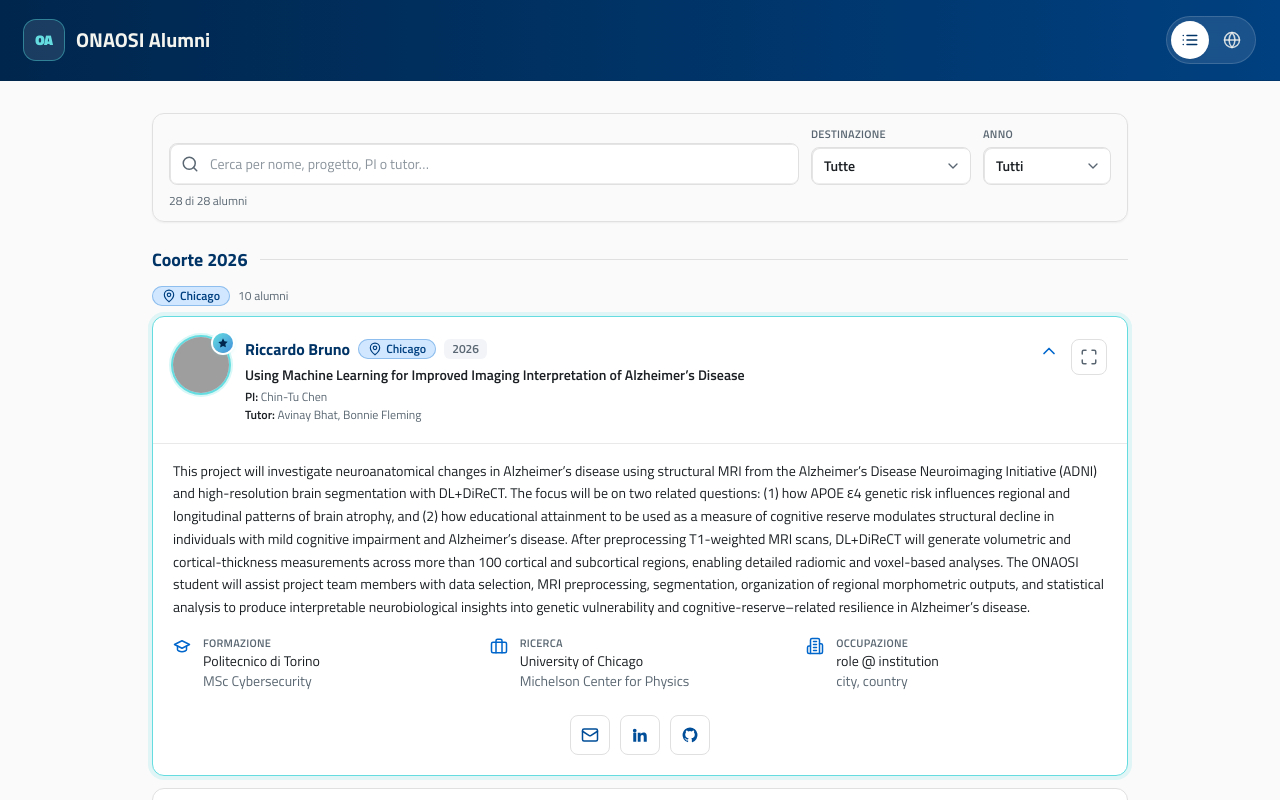
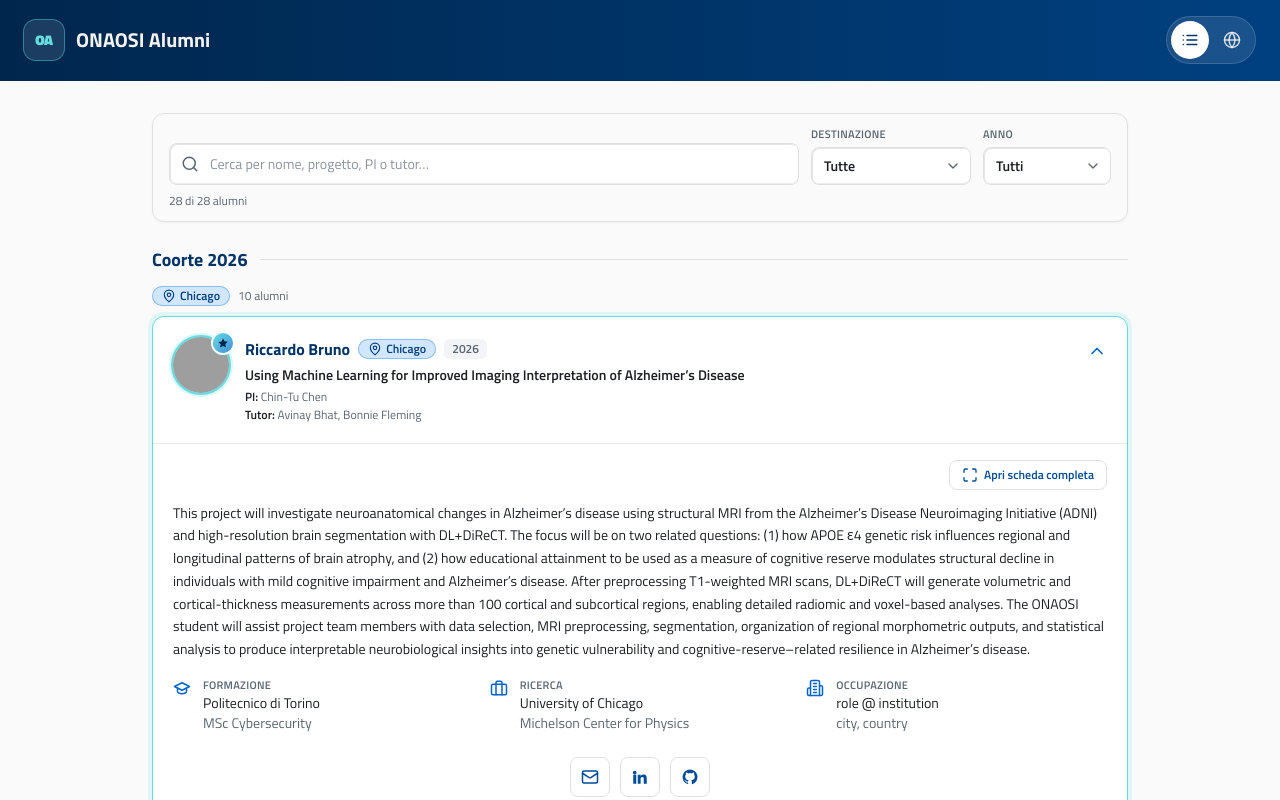
Before and after one commit to riccbru/ONAOSI-Alumni, a Next.js app: page / in a window 1280 px wide. Both pictures are taken after a click on the button 616 px from the left and 379 px from the top of the page. Shown: the top 800 px of the page. Built offline with nearby package versions, Linux system fonts and the light colour scheme; grey boxes are pictures that could not be loaded.

Commit message:
fix(ui): center modal info pillars, move expand button into card body

```diff
--- a/src/components/AccordionItem.tsx
+++ b/src/components/AccordionItem.tsx
@@ -110,14 +110,13 @@ export function AccordionItem({
           : "border-border hover:border-primary-200"
       }`}
     >
-      <div className="flex items-start gap-2 p-4 sm:gap-3 sm:p-5">
-        <h3 className="min-w-0 flex-1">
+      <h3>
         <button
           type="button"
           onClick={onToggle}
           aria-expanded={isOpen}
           aria-controls={bodyId}
-          className="press flex w-full items-start gap-3 text-left sm:gap-4"
+          className="press flex w-full items-start gap-3 p-4 text-left sm:gap-4 sm:p-5"
         >
           <div className="relative shrink-0">
             <Avatar
@@ -175,20 +174,7 @@ export function AccordionItem({
             <ChevronDown />
           </motion.span>
         </button>
-        </h3>
-
-        {profileModal && (
-          <button
-            type="button"
-            onClick={() => profileModal.openProfile(alumnus)}
-            aria-label="Apri scheda completa"
-            title="Apri scheda completa"
-            className="press mt-0.5 inline-flex h-9 w-9 shrink-0 items-center justify-center rounded-lg border border-border bg-neutral-0 text-text-secondary transition-colors duration-150 ease-out hover:border-accent hover:text-primary-900"
-          >
-            <ExpandIcon className="h-[18px] w-[18px]" />
-          </button>
-        )}
-      </div>
+      </h3>
 
       <AnimatePresence initial={false}>
         {isOpen && (
@@ -206,6 +192,21 @@ export function AccordionItem({
             className="overflow-hidden"
           >
             <div className="border-t border-border/70 px-4 pb-5 pt-4 sm:px-5">
+              {/* Apre la scheda completa nel modale (lettura immersiva +
+                  link condivisibile). */}
+              {profileModal && (
+                <div className="mb-3 flex justify-end">
+                  <button
+                    type="button"
+                    onClick={() => profileModal.openProfile(alumnus)}
+                    className="press inline-flex items-center gap-1.5 rounded-lg border border-border bg-neutral-0 px-3 py-1.5 text-xs font-semibold text-primary-700 transition-colors duration-150 ease-out hover:border-accent hover:text-primary-900"
+                  >
+                    <ExpandIcon className="h-4 w-4" />
+                    Apri scheda completa
+                  </button>
+                </div>
+              )}
+
               {/* Abstract: ogni riga vuota (\n\n nel JSON) separa un paragrafo;
                   i singoli \n diventano a-capo grazie a whitespace-pre-line. */}
               {abstractParagraphs.length > 0 && (
--- a/src/components/ProfileModal.tsx
+++ b/src/components/ProfileModal.tsx
@@ -22,7 +22,8 @@ function isLink(v?: string | null): v is string {
   return !!v && /^(https?:|mailto:)/.test(v.trim());
 }
 
-function Row({
+/** Pilastro informativo centrato (Formazione / Ricerca / Occupazione). */
+function Pillar({
   icon,
   label,
   children,
@@ -32,14 +33,12 @@ function Row({
   children: React.ReactNode;
 }) {
   return (
-    <div className="flex gap-3">
-      <span className="mt-0.5 text-primary-500">{icon}</span>
-      <div className="min-w-0">
-        <div className="text-[11px] font-semibold uppercase tracking-wide text-text-secondary">
-          {label}
-        </div>
-        <div className="text-sm text-text">{children}</div>
+    <div className="flex flex-1 basis-0 flex-col items-center gap-1.5 text-center">
+      <span className="text-primary-500">{icon}</span>
+      <div className="text-[11px] font-semibold uppercase tracking-wide text-text-secondary">
+        {label}
       </div>
+      <div className="text-sm text-text">{children}</div>
     </div>
   );
 }
@@ -218,30 +217,30 @@ function ProfileModalContent({
             </div>
           )}
 
-          <div className="mt-6 grid gap-4 border-t border-border/70 pt-5 sm:grid-cols-2">
-            <Row icon={<GraduationIcon className="h-[18px] w-[18px]" />} label="Formazione">
+          <div className="mt-6 flex items-start justify-evenly gap-4 border-t border-border/70 pt-5">
+            <Pillar icon={<GraduationIcon className="h-5 w-5" />} label="Formazione">
               {b.homeUniversity}
               <span className="block text-text-secondary">{b.degree}</span>
-            </Row>
+            </Pillar>
 
-            <Row icon={<BriefcaseIcon className="h-[18px] w-[18px]" />} label="Ricerca">
+            <Pillar icon={<BriefcaseIcon className="h-5 w-5" />} label="Ricerca">
               {f.hostInstitution}
               {(f.lab || f.department) && (
                 <span className="block text-text-secondary">
                   {[f.lab, f.department].filter(Boolean).join(" · ")}
                 </span>
               )}
-            </Row>
+            </Pillar>
 
             {(cs.role || cs.institution) && (
-              <Row icon={<BuildingIcon className="h-[18px] w-[18px]" />} label="Occupazione">
+              <Pillar icon={<BuildingIcon className="h-5 w-5" />} label="Occupazione">
                 {[cs.role, cs.institution].filter(Boolean).join(" @ ")}
                 {(cs.city || cs.country) && (
                   <span className="block text-text-secondary">
                     {[cs.city, cs.country].filter(Boolean).join(", ")}
                   </span>
                 )}
-              </Row>
+              </Pillar>
             )}
           </div>
 
```
